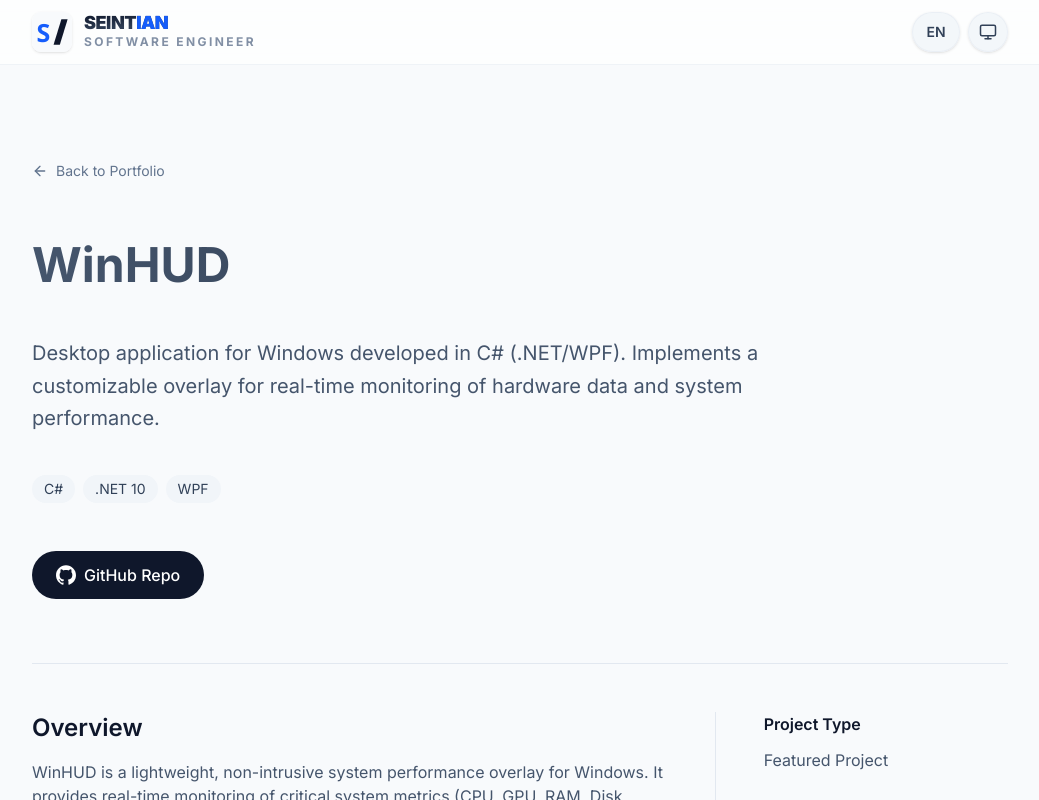
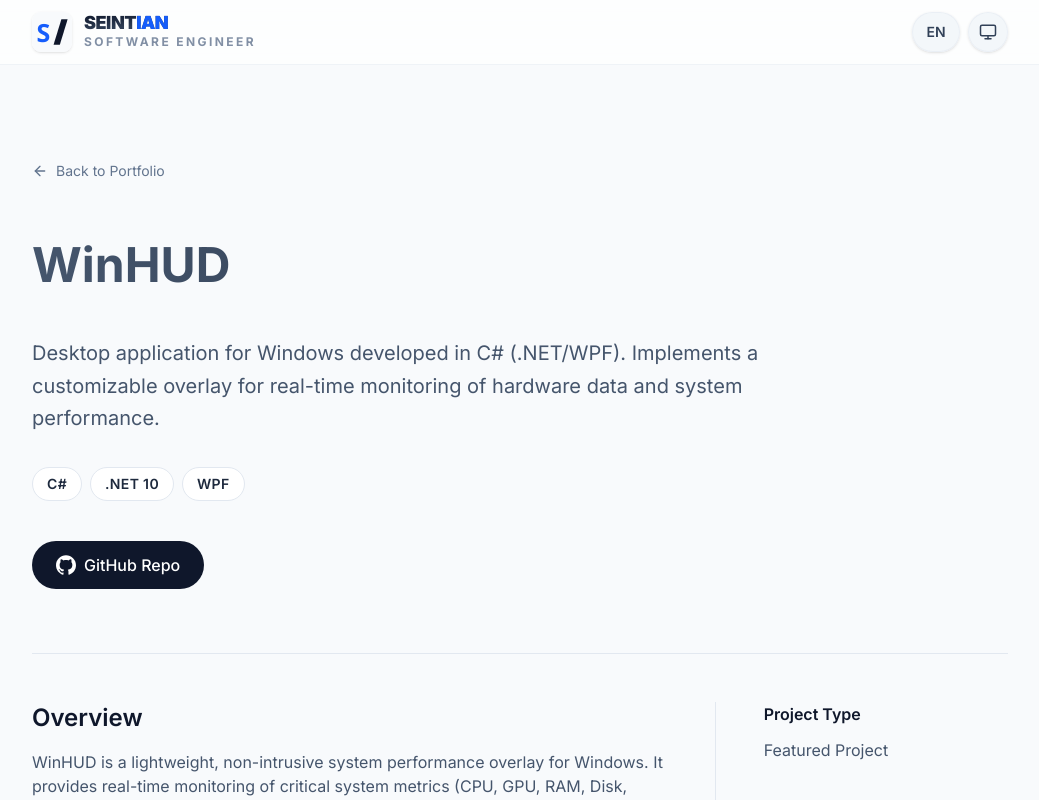
Before and after one commit to Seintian/seintian-altervista-org, a Next.js app: page /WinHUD in a window 1280 px wide. Shown: the top 800 px of the page, without its empty margins (120-1159 px from the left). Built offline with nearby package versions, Linux system fonts and the light colour scheme.

Commit message:
fix(seo): restore static prerendering by providing initialData and unblocking page render

```diff
--- a/app/[repo]/ProjectClientPage.tsx
+++ b/app/[repo]/ProjectClientPage.tsx
@@ -3,8 +3,7 @@
 import { useTranslation } from "react-i18next";
 import { ArrowLeft, ExternalLink, FileText, Video } from "lucide-react";
 import Link from "next/link";
-import GlobalLoadingScreen from "@/components/ui/GlobalLoadingScreen";
-import { useEffect, useState } from "react";
+import Image from "next/image";
 
 function GithubIcon({ className = "", ...props }: React.HTMLAttributes<HTMLSpanElement>) {
     return (
@@ -35,10 +34,12 @@ export interface ProjectType {
     descriptionKey: string;
     url?: string;
     repo?: string;
+    slug?: string;
     technologies: string[];
     category: string;
+    origin?: "university" | "personal" | "freelance";
     coverImage?: string;
-    themeColor?: 'blue' | 'emerald' | 'purple' | 'amber' | 'rose' | 'slate';
+    themeColor?: 'blue' | 'emerald' | 'purple' | 'amber' | 'rose' | 'slate' | 'red' | 'indigo' | 'cyan';
     roleKey?: string;
     durationKey?: string;
     customLinks?: {
@@ -61,6 +62,12 @@ const getThemeGradient = (color?: string) => {
             return 'from-rose-500 to-red-600 dark:from-rose-400 dark:to-red-500';
         case 'slate':
             return 'from-slate-600 to-slate-800 dark:from-slate-400 dark:to-slate-600';
+        case 'red':
+            return 'from-red-600 to-rose-600 dark:from-red-400 dark:to-rose-400';
+        case 'indigo':
+            return 'from-indigo-600 to-violet-600 dark:from-indigo-400 dark:to-violet-400';
+        case 'cyan':
+            return 'from-cyan-600 to-blue-600 dark:from-cyan-400 dark:to-blue-400';
         case 'blue':
         default:
             return 'from-blue-600 to-indigo-600 dark:from-blue-400 dark:to-indigo-400';
@@ -81,16 +88,7 @@ const getCustomIcon = (iconStr?: string, className?: string) => {
 };
 
 export default function ProjectClientPage({ project }: { project: ProjectType }) {
-    const [mounted, setMounted] = useState(false);
     const { t } = useTranslation();
-
-    useEffect(() => {
-        setMounted(true);
-    }, []);
-
-    if (!mounted) {
-        return <GlobalLoadingScreen />;
-    }
 
     return (
         <main className="min-h-screen max-w-5xl mx-auto px-6 py-12 md:py-24">
@@ -106,10 +104,13 @@ export default function ProjectClientPage({ project }: { project: ProjectType })
             {/* Hero Section */}
             <div className="space-y-6 mb-16">
                 {project.coverImage && (
-                    <div className="w-full h-48 md:h-80 rounded-2xl overflow-hidden mb-8 ring-1 ring-slate-200 dark:ring-slate-800">
-                        <img
+                    <div className="w-full h-48 md:h-80 rounded-2xl overflow-hidden mb-8 ring-1 ring-slate-200 dark:ring-slate-800 relative">
+                        <Image
                             src={project.coverImage}
                             alt={t(project.titleKey)}
+                            width={1200}
+                            height={600}
+                            unoptimized
                             className="w-full h-full object-cover object-center"
                         />
                     </div>
@@ -118,24 +119,25 @@ export default function ProjectClientPage({ project }: { project: ProjectType })
                 <h1 className={`text-4xl md:text-5xl font-bold bg-clip-text text-transparent pb-2 lg:pb-3 leading-snug lg:leading-normal bg-linear-to-r ${getThemeGradient(project.themeColor)}`}>
                     {t(project.titleKey)}
                 </h1>
+
                 <p className="text-xl text-slate-600 dark:text-slate-300 leading-relaxed max-w-3xl">
                     {t(project.descriptionKey)}
                 </p>
 
-                {/* Technologies */}
-                <div className="flex flex-wrap gap-2 pt-4">
-                    {project.technologies?.map((tech, idx) => (
+                {/* Tech Stack Pills */}
+                <div className="flex flex-wrap gap-2 pt-2">
+                    {project.technologies.map((tech) => (
                         <span
-                            key={idx}
-                            className="px-3 py-1 bg-slate-100 dark:bg-slate-800 text-slate-700 dark:text-slate-300 text-sm rounded-full"
+                            key={tech}
+                            className="px-3.5 py-1.5 text-sm font-semibold tracking-wide rounded-full border border-slate-200 dark:border-slate-800 bg-white dark:bg-slate-900 text-slate-800 dark:text-slate-200"
                         >
                             {tech}
                         </span>
                     ))}
                 </div>
 
-                {/* Action Buttons */}
-                <div className="flex flex-wrap gap-4 pt-6">
+                {/* Project Links / CTAs */}
+                <div className="flex flex-wrap gap-4 pt-4">
                     {project.repo && (
                         <a
                             href={project.repo}
@@ -238,9 +240,8 @@ export default function ProjectClientPage({ project }: { project: ProjectType })
                     )}
                 </div>
 
-                {/* Sidebar Info maybe? */}
+                {/* Sidebar Info */}
                 <div className="space-y-8 lg:border-l lg:border-slate-200 lg:dark:border-slate-800 lg:pl-12">
-                    {/* Add more specific fields here later if you want, e.g. timeframe, team size */}
                     <section>
                         <h3 className="font-semibold text-slate-900 dark:text-slate-50 mb-3">{t('projects.details.type', { defaultValue: 'Project Type' })}</h3>
                         <p className="text-slate-600 dark:text-slate-300 capitalize">
--- a/hooks/useSiteData.ts
+++ b/hooks/useSiteData.ts
@@ -21,5 +21,6 @@ export function useSiteData() {
   return useQuery({
     queryKey: ["siteData"],
     queryFn: fetchSiteData,
+    initialData: siteData,
   });
 }
```
